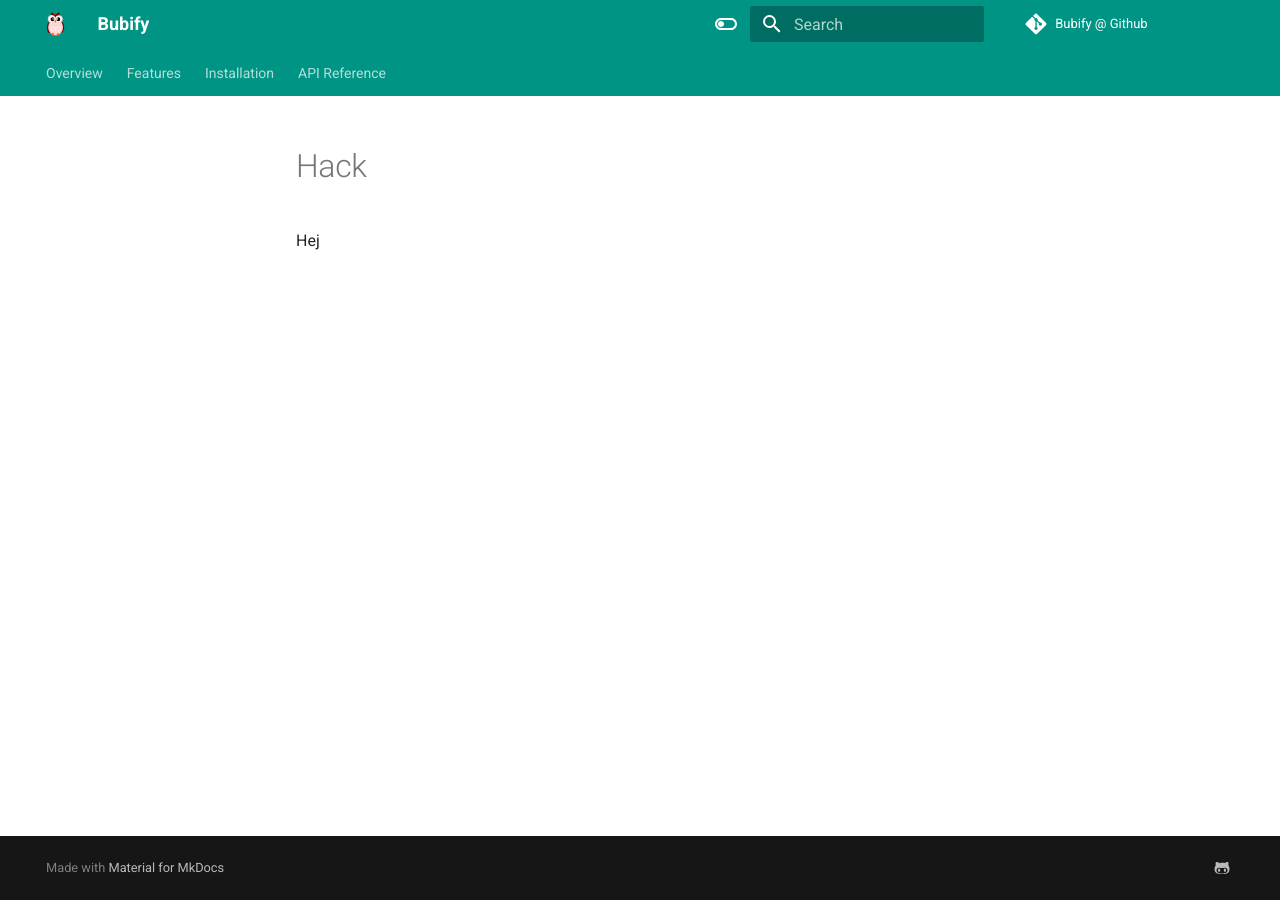
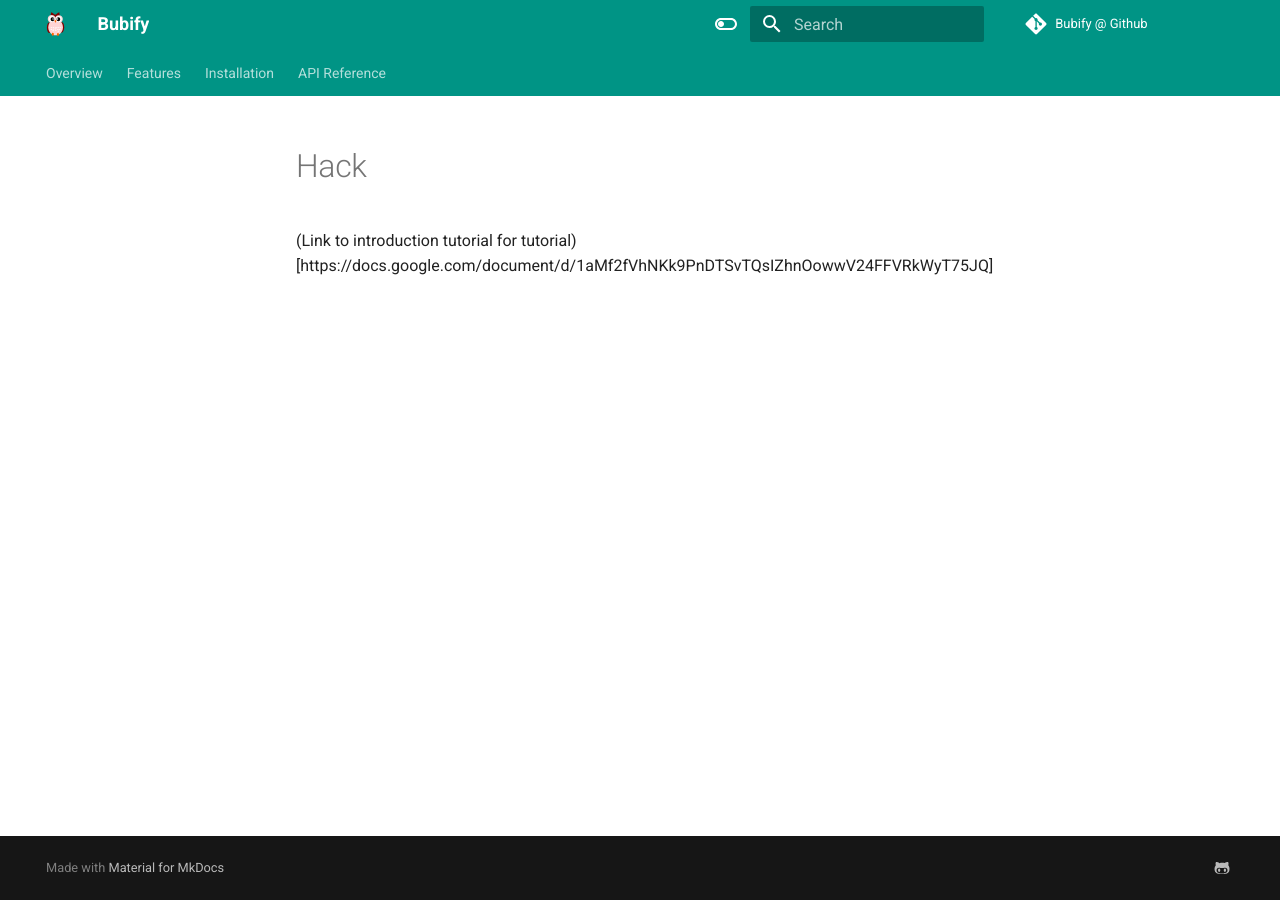
Before and after one commit to bubify/bubify.github.io, an MkDocs documentation site: the page built from docs/hack.md, in a window 1280 px wide. Built offline with MkDocs 1.6.1 and Material for MkDocs 9.7.7, drawn with Linux system fonts in a browser that asks for light colours; comment, search, counter and statistics services are not loaded.

Commit message:
add link

```diff
--- a/docs/hack.md
+++ b/docs/hack.md
@@ -1 +1 @@
-Hej
+(Link to introduction tutorial for tutorial)[https://docs.google.com/document/d/1aMf2fVhNKk9PnDTSvTQsIZhnOowwV24FFVRkWyT75JQ]
```
